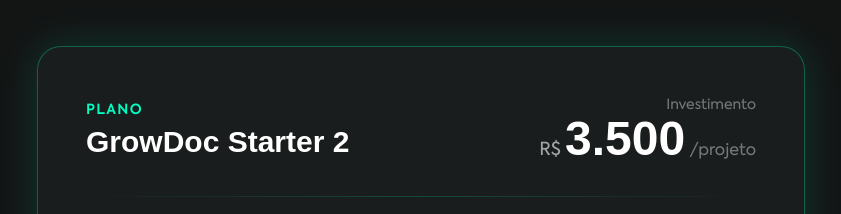
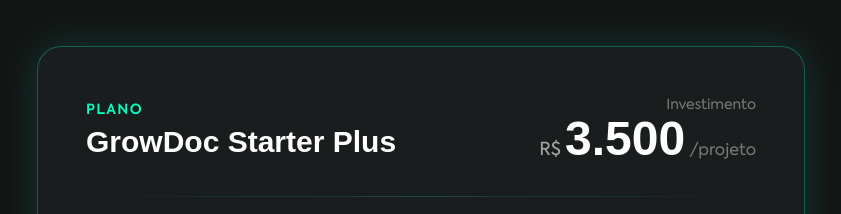
Before and after one commit to anajuway/growdoc-starter-2, a Next.js app: page / in a window 1280 px wide. Shown: the part 9400-9614 px from the top of the page, without its empty margins (219-1060 px from the left). Built offline with nearby package versions, Linux system fonts and the light colour scheme; a web font is replaced by a local one.

Commit message:
fix: atualiza link de checkout e renomeia para Starter Plus

```diff
--- a/app/components/ComoFunciona.tsx
+++ b/app/components/ComoFunciona.tsx
@@ -130,7 +130,7 @@
                     <h3 className="font-semibold text-white/40">Acompanhamento contínuo</h3>
                   </div>
                   <a
-                    href="https://checkout.barte.com/payment-link/6eb4b483-c2f0-4cf6-8993-9dcc311a3527"
+                    href="https://pay.barte.com/payment-link/dae0215c-e812-4bb6-b08e-117e620ef82c"
                     target="_blank"
                     rel="noopener noreferrer"
                     className="inline-flex items-center gap-1 text-[10px] font-bold text-[#01FEC2]/70 bg-[#01FEC2]/8 border border-[#01FEC2]/20 px-2.5 py-1 rounded-full hover:text-[#01FEC2] hover:border-[#01FEC2]/40 transition-colors whitespace-nowrap self-start"
--- a/app/components/Proposta.tsx
+++ b/app/components/Proposta.tsx
@@ -52,7 +52,7 @@
           <div className="flex flex-col sm:flex-row sm:items-center sm:justify-between gap-4 mb-8">
             <div>
               <p className="text-[#01FEC2] text-sm font-semibold tracking-widest uppercase mb-1">Plano</p>
-              <h3 className="text-2xl md:text-3xl font-bold">GrowDoc Starter 2</h3>
+              <h3 className="text-2xl md:text-3xl font-bold">GrowDoc Starter Plus</h3>
             </div>
             <div className="sm:text-right">
               <p className="text-white/40 text-sm">Investimento</p>
--- a/app/layout.tsx
+++ b/app/layout.tsx
@@ -2,7 +2,7 @@
 import "./globals.css";
 
 export const metadata: Metadata = {
-  title: "Proposta Comercial — GrowDoc Starter 2",
+  title: "Proposta Comercial — GrowDoc Starter Plus",
   description: "Sua presença digital médica, do zero ao profissional.",
   icons: {
     icon: "/images/favicon.png",
--- a/app/termos/page.tsx
+++ b/app/termos/page.tsx
@@ -6,7 +6,7 @@
 import { Check, Shield, Clock, FileText, ArrowRight, AlertCircle, Info } from "lucide-react";
 import confetti from "canvas-confetti";
 
-const CHECKOUT_URL = "https://pay.barte.com/payment-link/5f010996-9f70-46c4-af5c-900f7bc0d32a";
+const CHECKOUT_URL = "https://pay.barte.com/payment-link/dae0215c-e812-4bb6-b08e-117e620ef82c";
 const WEBHOOK_URL = "https://script.google.com/macros/s/AKfycbwMsMAp-HVv_LiVTntFFNk-zznUUKj0usBgpfH_LaojDG_Y_b0pt6KQF2LDfevBrUk/exec";
 
 const pontosPrincipais = [
@@ -42,7 +42,7 @@
   },
 ];
 
-const termosCompletos = `CONTRATO DE PRESTAÇÃO DE SERVIÇOS — GROWDOC STARTER 2
+const termosCompletos = `CONTRATO DE PRESTAÇÃO DE SERVIÇOS — GROWDOC STARTER PLUS
 
 CONTRATADA: GROWDOC LTDA.
 CNPJ: 65.329.313/0001-33
@@ -52,7 +52,7 @@
 CONTRATANTE: Identificado no momento da compra (dados fornecidos na plataforma de pagamento).
 
 1. OBJETO
-Implementação do Growdoc Program STARTER 2, conforme entregáveis descritos nesta página. Não estão incluídos serviços de tráfego pago, gestão de redes sociais, branding, ou quaisquer outros serviços não expressamente listados.
+Implementação do Growdoc STARTER PLUS, conforme entregáveis descritos nesta página. Não estão incluídos serviços de tráfego pago, gestão de redes sociais, branding, ou quaisquer outros serviços não expressamente listados.
 
 2. ENTREGÁVEIS
 a) Landing Page de alta conversão (hospedada no domínio GrowDoc);
@@ -116,7 +116,7 @@
 
     const body = new URLSearchParams({
       timestamp: new Date().toISOString(),
-      plano: "GrowDoc Starter 2",
+      plano: "GrowDoc Starter Plus",
       ip,
       userAgent: navigator.userAgent.substring(0, 250),
       url: window.location.href,
```
